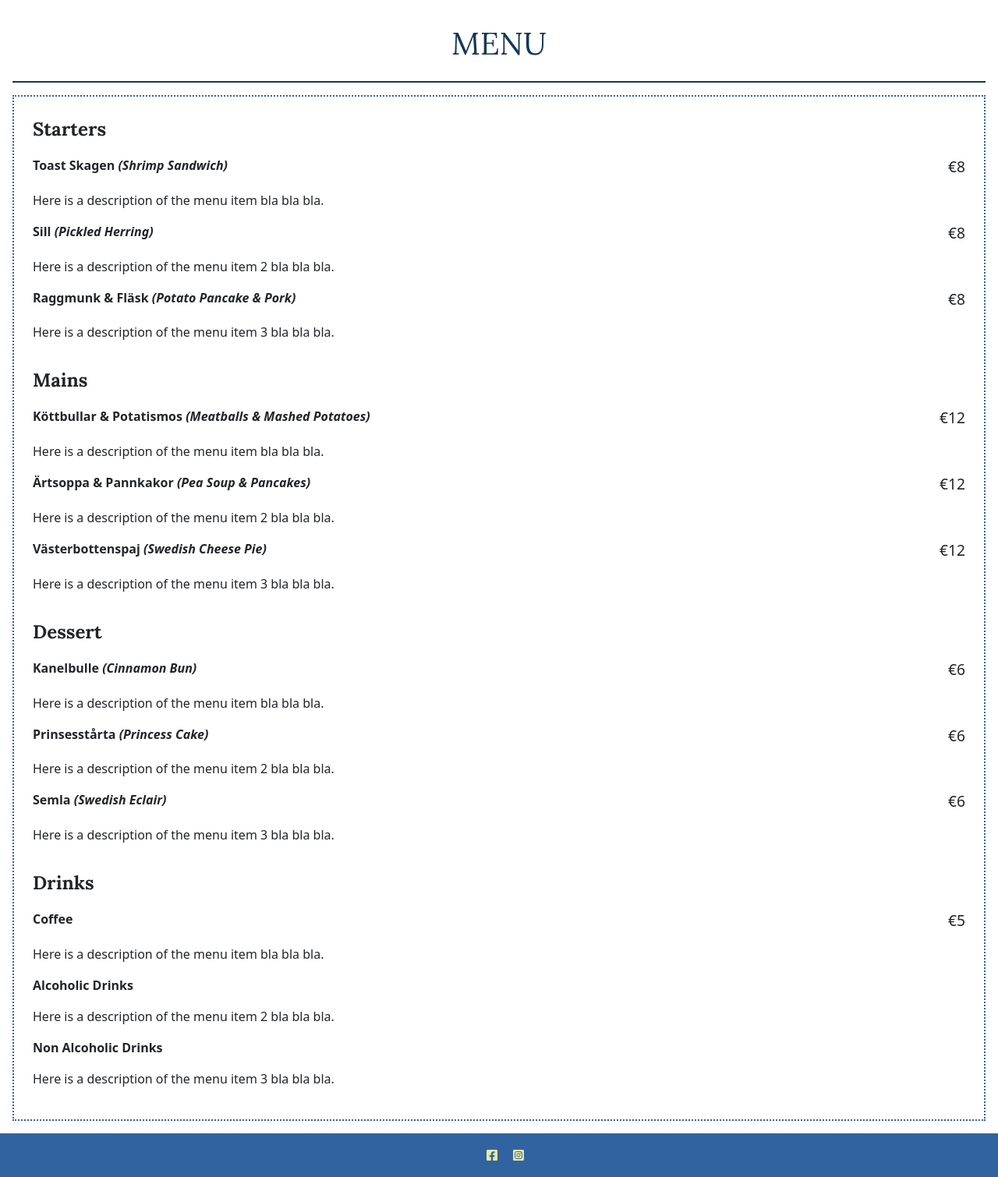
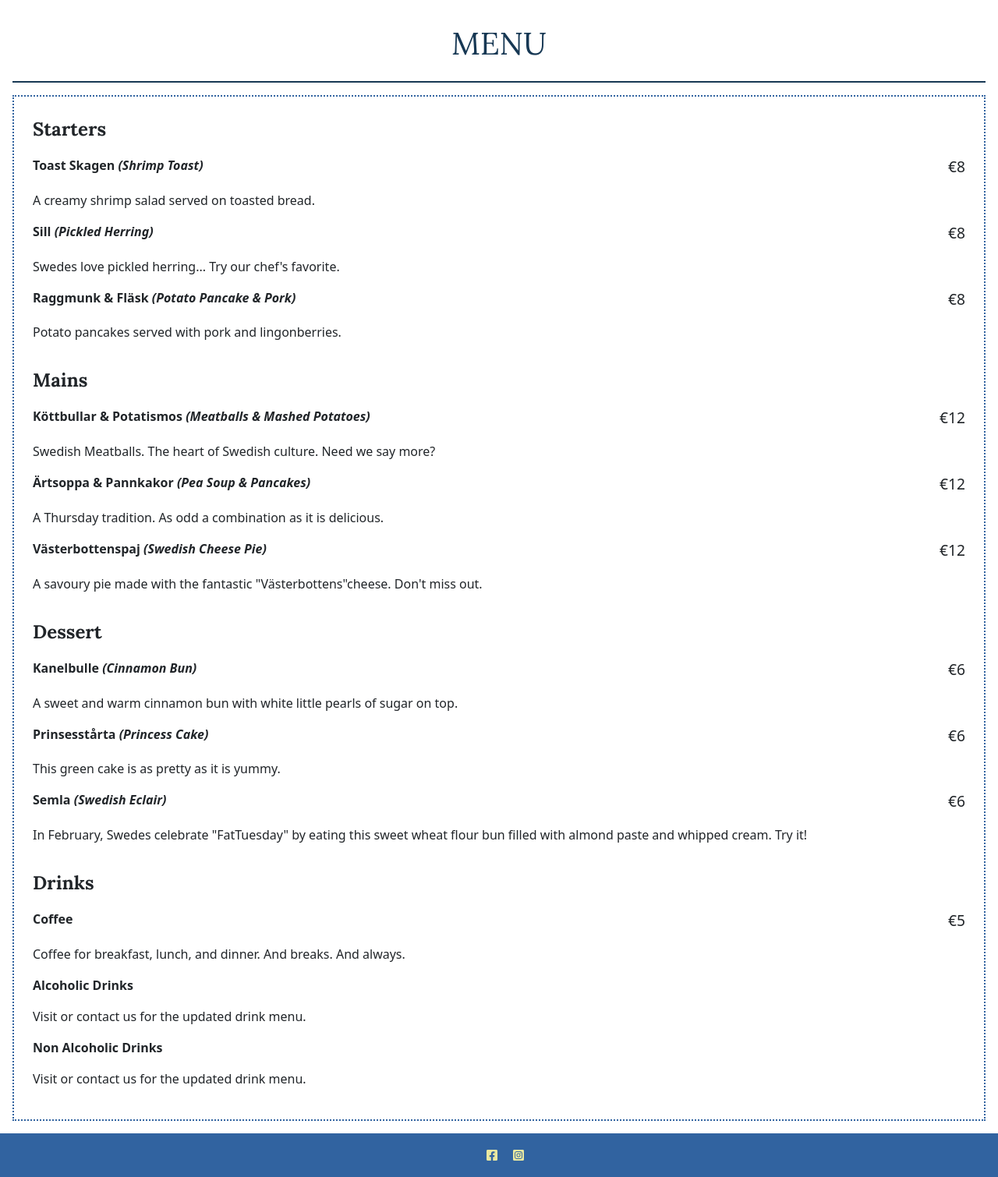
Before and after one commit to gustafsson96/the-swede-restaurant, a Django app: page /menu in a window 1280 px wide. Shown: the part 57-1567 px from the top of the page at 78% size. Run offline with Django 3.2, Linux system fonts and the light colour scheme; some libraries are stand-ins or nearby versions.

Commit message:
Add descriptions to menu items

```diff
--- a/templates/menu.html
+++ b/templates/menu.html
@@ -17,25 +17,25 @@
     </thead>
     <tbody>
         <tr>
-            <th scope="row">Toast Skagen <i>(Shrimp Sandwich)</i></th>
+            <th scope="row">Toast Skagen <i>(Shrimp Toast)</i></th>
             <td class="menu-price">€8</td>
         </tr>
         <tr>
-            <td>Here is a description of the menu item bla bla bla.</td>
+            <td>A creamy shrimp salad served on toasted bread.</td>
         </tr>
         <tr>
             <th scope="row">Sill <i>(Pickled Herring)</i></th>
             <td class="menu-price">€8</td>
         </tr>
         <tr>
-            <td>Here is a description of the menu item 2 bla bla bla.</td>
+            <td>Swedes love pickled herring... Try our chef's favorite.</td>
         </tr>
         <tr>
             <th scope="row">Raggmunk & Fläsk <i>(Potato Pancake & Pork)</i></th>
             <td class="menu-price">€8</td>
         </tr>
         <tr>
-            <td>Here is a description of the menu item 3 bla bla bla.</td>
+            <td>Potato pancakes served with pork and lingonberries.</td>
         </tr>
     </tbody>
 </table>
@@ -53,21 +53,21 @@
             <td class="menu-price">€12</td>
         </tr>
         <tr>
-            <td>Here is a description of the menu item bla bla bla.</td>
+            <td>Swedish Meatballs. The heart of Swedish culture. Need we say more?</td>
         </tr>
         <tr>
             <th scope="row">Ärtsoppa & Pannkakor <i>(Pea Soup & Pancakes)</i></th>
             <td class="menu-price">€12</td>
         </tr>
         <tr>
-            <td>Here is a description of the menu item 2 bla bla bla.</td>
+            <td>A Thursday tradition. As odd a combination as it is delicious.</td>
         </tr>
         <tr>
             <th scope="row">Västerbottenspaj <i>(Swedish Cheese Pie)</i></th>
             <td class="menu-price">€12</td>
         </tr>
         <tr>
-            <td>Here is a description of the menu item 3 bla bla bla.</td>
+            <td>A savoury pie made with the fantastic "Västerbottens"cheese. Don't miss out.</td>
         </tr>
     </tbody>
 </table>
@@ -84,21 +84,21 @@
             <td class="menu-price">€6</td>
         </tr>
         <tr>
-            <td>Here is a description of the menu item bla bla bla.</td>
+            <td>A sweet and warm cinnamon bun with white little pearls of sugar on top.</td>
         </tr>
         <tr>
             <th scope="row">Prinsesstårta <i>(Princess Cake)</i></th>
             <td class="menu-price">€6</td>
         </tr>
         <tr>
-            <td>Here is a description of the menu item 2 bla bla bla.</td>
+            <td>This green cake is as pretty as it is yummy.</td>
         </tr>
         <tr>
             <th scope="row">Semla <i>(Swedish Eclair)</i></th>
             <td class="menu-price">€6</td>
         </tr>
         <tr>
-            <td>Here is a description of the menu item 3 bla bla bla.</td>
+            <td>In February, Swedes celebrate "FatTuesday" by eating this sweet wheat flour bun filled with almond paste and whipped cream. Try it!</td>
         </tr>
     </tbody>
 </table>
@@ -115,21 +115,21 @@
             <td class="menu-price">€5</td>
         </tr>
         <tr>
-            <td>Here is a description of the menu item bla bla bla.</td>
+            <td>Coffee for breakfast, lunch, and dinner. And breaks. And always.</td>
         </tr>
         <tr>
             <th scope="row">Alcoholic Drinks</th>
             <td class="menu-price"></td>
         </tr>
         <tr>
-            <td>Here is a description of the menu item 2 bla bla bla.</td>
+            <td>Visit or contact us for the updated drink menu.</td>
         </tr>
         <tr>
             <th scope="row">Non Alcoholic Drinks</th>
             <td class="menu-price"></td>
         </tr>
         <tr>
-            <td>Here is a description of the menu item 3 bla bla bla.</td>
+            <td>Visit or contact us for the updated drink menu.</td>
         </tr>
     </tbody>
 </table>
```
